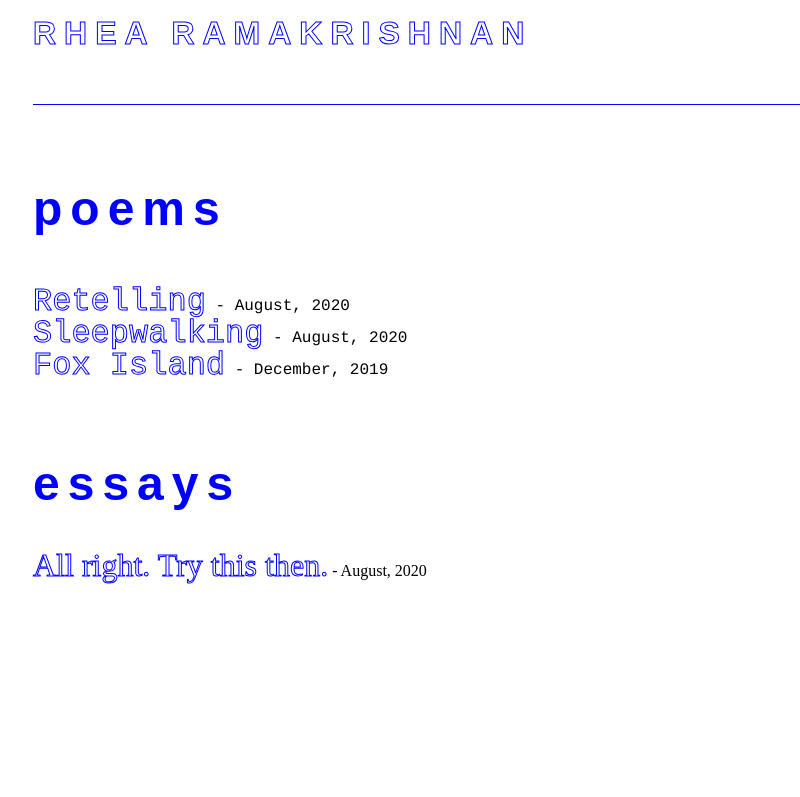
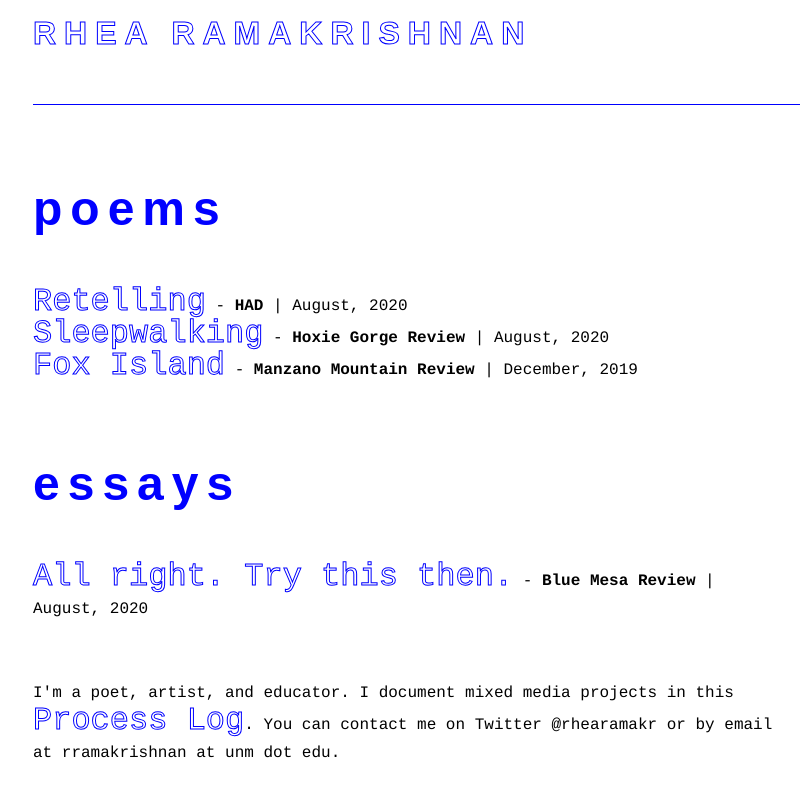
Before and after one commit to reram/reram.github.io, a Jekyll site: the page index.html, which Jekyll copies as it is, in a window 1280 px wide. Shown: the top 797 px of the page, without its empty margins (7-807 px from the left). Built offline with Jekyll 4.4.1, drawn with Linux system fonts in a browser that asks for light colours.

Commit message:
Update index.html

```diff
--- a/index.html
+++ b/index.html
@@ -15,12 +15,17 @@
   <div id='container'>
     <h3>poems</h3><br><br>
     <p>
-    <a href="https://www.havehashad.com/hadposts/retelling">Retelling</a> - August, 2020<br>
-  <a href="https://hoxiegorgereview.com/rhea-ramakrishnan/">Sleepwalking</a> - August, 2020<br>
-  <a href="https://manzanomountainreview.com/rhea-r-poem-4">Fox Island</a> - December, 2019<br><br><br>
-
+      <a href="https://www.havehashad.com/hadposts/retelling">Retelling</a> - <b>HAD</b> | August, 2020<br>
+  <a href="https://hoxiegorgereview.com/rhea-ramakrishnan/">Sleepwalking</a> - <b>Hoxie Gorge Review</b> | August, 2020<br>
+  <a href="https://manzanomountainreview.com/rhea-r-poem-4">Fox Island</a> - <b>Manzano Mountain Review</b> | December, 2019<br><br><br>
+    </p>
     <h3>essays</h3><br><br>
-  <a href="https://bmr.unm.edu/2020/08/19/all-right-try-this-then/">All right. Try this then.</a> - August, 2020<br>
+    <p>
+  <a href="https://bmr.unm.edu/2020/08/19/all-right-try-this-then/">All right. Try this then.</a> - <b>Blue Mesa Review</b> | August, 2020
+      <br><br><br>
+      I'm a poet, artist, and educator.
+      I document mixed media projects in this <a href="https://rhearamakrishnan.tumblr.com/">Process Log</a>.
+      You can contact me on Twitter @rhearamakr or by email at rramakrishnan at unm dot edu.
+    </p>
   </div>
-  </p>
   <!-- RIGHT SECTION -->
```
